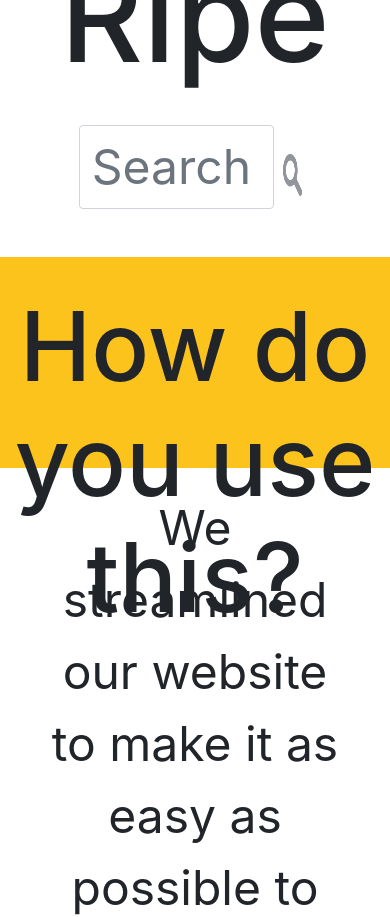
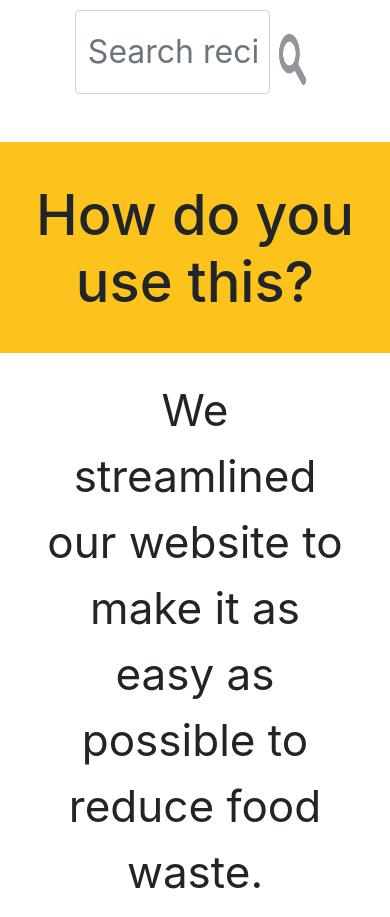
Before and after one commit to Daniel7842900/superRipe, a React (Create React App) app: page / in a window 390 px wide. Shown: the part 1080-1997 px from the top of the page. Built offline with nearby package versions, Linux system fonts and the light colour scheme.

Commit message:
home page (including how, why, about and footer) mobile ui updated

```diff
--- a/src/components/footer/Footer.css
+++ b/src/components/footer/Footer.css
@@ -1,3 +1,30 @@
+/* footer style */
+
+/* Extra small devices (phones) */
+@media only screen and (max-width: 600px) {
+  footer {
+    height: 20vh;
+    background-color: #e36b81;
+  }
+
+  .contact-us-div {
+    font-size: 2em;
+    text-align: center;
+  }
+
+  .contact-us-div p {
+    margin: auto;
+    padding: 0.5rem 0;
+  }
+
+  .contact-us-div p a:first-child {
+    color: blue;
+    text-decoration: none;
+  }
+}
+
+/* Large devices (laptops/desktops) */
+@media only screen and (min-width: 992px) {
   footer {
     height: 20vh;
     background-color: #e36b81;
@@ -16,3 +43,6 @@ footer {
     color: blue;
     text-decoration: none;
   }
+}
+
+/* End - footer style */
--- a/src/components/pages/about/About.css
+++ b/src/components/pages/about/About.css
@@ -1,4 +1,38 @@
 /* About us section style */
+
+/* Extra small devices (phones) */
+@media only screen and (max-width: 600px) {
+  .about-top-div {
+    width: 100vw;
+    height: 25vh;
+    text-align: center;
+    background-color: #fcc31c;
+  }
+
+  .about-top-div h1 {
+    font-size: 3.5rem;
+    margin: 0;
+    padding: 2.5rem 0 0 0;
+  }
+
+  .about-main-div {
+    width: 100vw;
+  }
+
+  .about-description {
+    width: 100vw;
+    text-align: center;
+  }
+
+  .about-description p {
+    font-size: 2.75rem;
+    padding-left: 1em;
+    padding-right: 1em;
+  }
+}
+
+/* Large devices (laptops/desktops) */
+@media only screen and (min-width: 992px) {
   .about-top-div {
     width: 100vw;
     height: 25vh;
@@ -26,4 +60,6 @@
     padding-left: 1em;
     padding-right: 1em;
   }
+}
+
 /* End - About us section style */
--- a/src/components/pages/how/How.css
+++ b/src/components/pages/how/How.css
@@ -1,4 +1,38 @@
 /* How section style */
+
+/* Extra small devices (phones) */
+@media only screen and (max-width: 600px) {
+  .how-top-div {
+    width: 100vw;
+    height: 25vh;
+    text-align: center;
+    background-color: #fcc31c;
+  }
+
+  .how-top-div h1 {
+    font-size: 3.5rem;
+    margin: 0;
+    padding: 2.5rem 0 0 0;
+  }
+
+  .how-main-div {
+    width: 100vw;
+  }
+
+  .how-description {
+    width: 100vw;
+    text-align: center;
+  }
+
+  .how-description p {
+    font-size: 2.75rem;
+    padding-left: 1em;
+    padding-right: 1em;
+  }
+}
+
+/* Large devices (laptops/desktops) */
+@media only screen and (min-width: 992px) {
   .how-top-div {
     width: 100vw;
     height: 25vh;
@@ -26,4 +60,6 @@
     padding-left: 1em;
     padding-right: 1em;
   }
+}
+
 /* End - How section style */
--- a/src/components/pages/why/Why.css
+++ b/src/components/pages/why/Why.css
@@ -1,4 +1,38 @@
 /* Why section style */
+
+/* Extra small devices (phones) */
+@media only screen and (max-width: 600px) {
+  .why-top-div {
+    width: 100vw;
+    height: 25vh;
+    text-align: center;
+    background-color: #fcc31c;
+  }
+
+  .why-top-div h1 {
+    font-size: 3.5rem;
+    margin: 0;
+    padding: 2.5rem 0 0 0;
+  }
+
+  .why-main-div {
+    width: 100vw;
+  }
+
+  .why-description {
+    width: 100vw;
+    text-align: center;
+  }
+
+  .why-description p {
+    font-size: 2.75rem;
+    padding-left: 1em;
+    padding-right: 1em;
+  }
+}
+
+/* Large devices (laptops/desktops) */
+@media only screen and (min-width: 992px) {
   .why-top-div {
     width: 100vw;
     height: 25vh;
@@ -26,4 +60,6 @@
     padding-left: 1em;
     padding-right: 1em;
   }
+}
+
 /* End - Why section style */
--- a/src/components/searchBox/SearchBox.css
+++ b/src/components/searchBox/SearchBox.css
@@ -1,4 +1,39 @@
 /* Main function (search bar) style */
+
+/* Extra small devices (phones) */
+@media only screen and (max-width: 600px) {
+  .main-function-div {
+    text-align: center;
+  }
+
+  .main-top-div h1 {
+    font-size: 5rem;
+    margin: 0;
+    padding: 2rem 0 2rem 0;
+  }
+
+  .search-div {
+    padding-bottom: 2rem;
+  }
+
+  .search-form {
+    display: inline-flex;
+  }
+
+  .search-div input {
+    width: 50vw;
+    height: 10vh;
+    font-size: 2rem;
+  }
+
+  #search-btn-img {
+    width: 7vw;
+    height: 6vh;
+  }
+}
+
+/* Large devices (laptops/desktops) */
+@media only screen and (min-width: 992px) {
   .main-function-div {
     text-align: center;
   }
@@ -24,13 +59,10 @@
     font-size: 3em;
   }
 
-/* .search-div button {
-  width: 6vw;
-  height: 10vh;
-} */
-
   #search-btn-img {
     width: 5vw;
     height: 5vh;
   }
+}
+
 /* End - Main function (search bar) style */
```
Also changed, not shown: 1 other file (tests, documents, lock files or other folders). Lines whose indentation alone changed are shown as unchanged.
